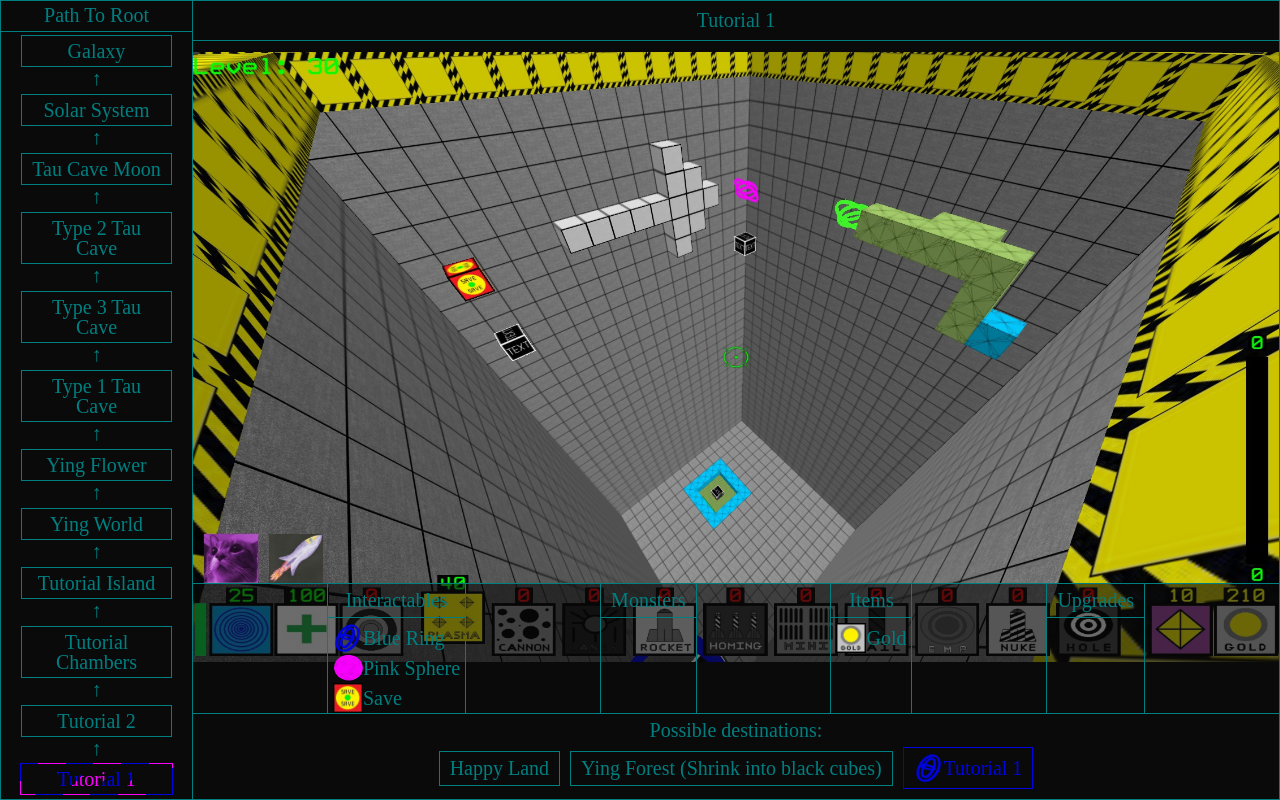
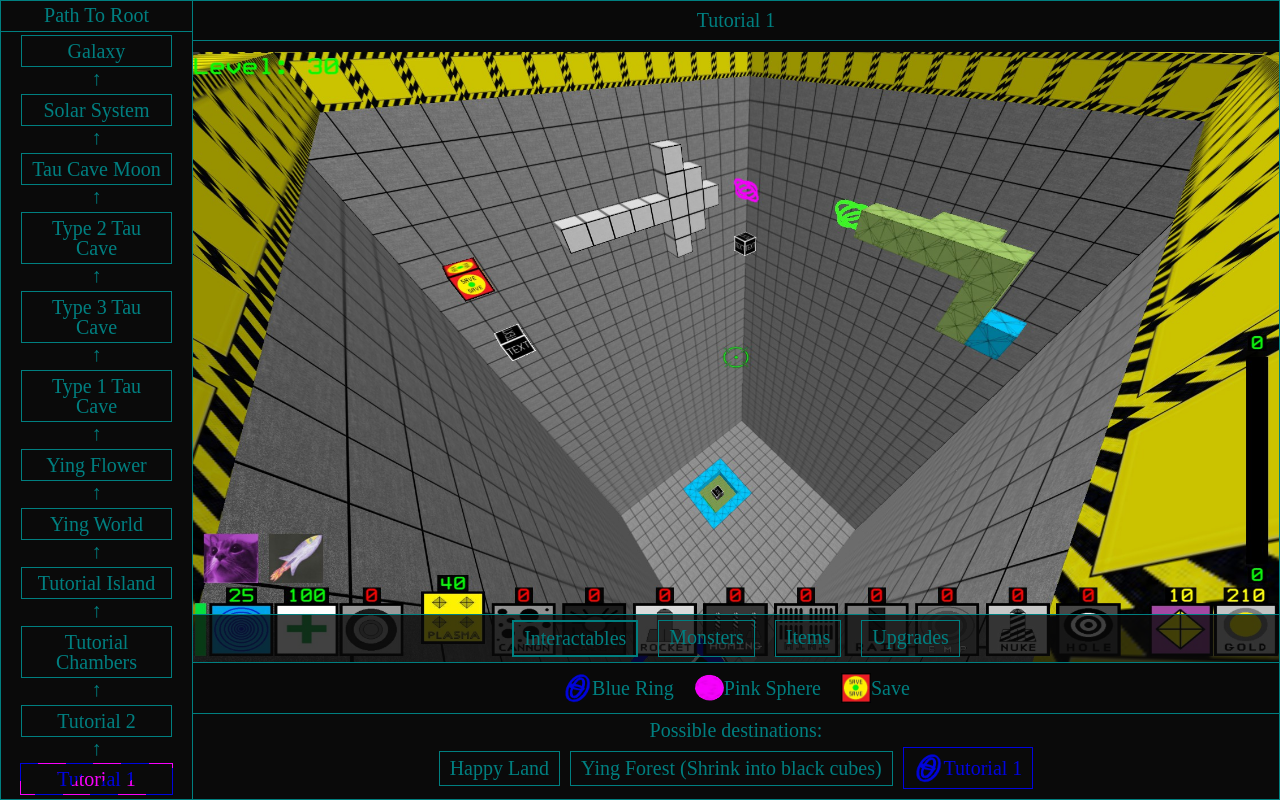
Before and after one commit to Tntmister/FractalBlockWorldMap, a Next.js app: page / in a window 1280 px wide. Built offline with nearby package versions, Linux system fonts and the light colour scheme; a web font is replaced by a local one.

Commit message:
only show 1 node info category at a time

```diff
--- a/src/app/components/nodeInfo.tsx
+++ b/src/app/components/nodeInfo.tsx
@@ -1,7 +1,7 @@
 import { Node, Edge, weaponUpgrades, defenceItems, weaponTypes, defenceUpgrades } from "../types";
 import Image from "./Image";
 import "../css/nodeInfo.css";
-import { Fragment, useEffect } from "react";
+import { Fragment, useEffect, useState } from "react";
 import { labels } from "../input/labelMap";
 
 interface NodeInfoProps {
@@ -10,11 +10,7 @@ interface NodeInfoProps {
 
 export default function NodeInfo({ node }: NodeInfoProps) {
 	useEffect(() => {
-		for (const tooltip of document.getElementsByClassName(
-			"edgeTooltip",
-		) as HTMLCollectionOf<HTMLImageElement>) {
-			tooltip.style.visibility = "hidden";
-		}
+		// make image tooltips hover top left of cursor
 		const tooltipListener = (e: MouseEvent) => {
 			const tooltip = document.querySelector<HTMLElement>(".edge:hover");
 			if (tooltip) {
@@ -25,6 +21,13 @@ export default function NodeInfo({ node }: NodeInfoProps) {
 				}
 			}
 		};
+
+		// add "debouce" period to tooltip images, hiding them for 250ms after clicking a new node
+		for (const tooltip of document.getElementsByClassName(
+			"edgeTooltip",
+		) as HTMLCollectionOf<HTMLImageElement>) {
+			tooltip.style.visibility = "hidden";
+		}
 		const tooltipTimeout = setTimeout(() => {
 			for (const tooltip of document.getElementsByClassName(
 				"edgeTooltip",
@@ -43,6 +46,22 @@ export default function NodeInfo({ node }: NodeInfoProps) {
 			window.removeEventListener("mousemove", tooltipListener);
 		};
 	}, [node]);
+
+	const [currentInfoWindow, setCurrentInfoWindow] = useState<
+		"Interactables" | "Items" | "Upgrades" | "Monsters"
+	>("Interactables");
+
+	function changeInfoWindow(e: React.MouseEvent<HTMLElement>) {
+		const infoType = (e.target as HTMLElement).dataset.infotype! as typeof currentInfoWindow;
+		setCurrentInfoWindow(infoType);
+		for (const el of document.querySelectorAll<HTMLElement>("#nodeInfoHeader > span")) {
+			console.log(el);
+			el.classList.remove("active");
+			if (el.dataset.infotype == infoType) {
+				el.classList.add("active");
+			}
+		}
+	}
 
 	return (
 		<div id='nodeInfoContainer'>
@@ -77,10 +96,28 @@ export default function NodeInfo({ node }: NodeInfoProps) {
 			</div>
 			<Image id='nodeImage' src={`./images/nodes/${node.name}.jpg`} alt='' />
 			<div id='nodeInfo'>
-				<div className='nodeInfo'>
-					<div>Interactables</div>
-					{node.interactables.length > 0 &&
-						node.interactables.map((interactable) => (
+				<div id='nodeInfoHeader'>
+					<span
+						className='active'
+						data-infotype={"Interactables"}
+						onClick={changeInfoWindow}
+					>
+						Interactables
+					</span>
+					<span data-infotype={"Monsters"} onClick={changeInfoWindow}>
+						Monsters
+					</span>
+					<span data-infotype={"Items"} onClick={changeInfoWindow}>
+						Items
+					</span>
+					<span data-infotype={"Upgrades"} onClick={changeInfoWindow}>
+						Upgrades
+					</span>
+				</div>
+				<div id='nodeInfoContent'>
+					{currentInfoWindow == "Interactables" &&
+						(node.interactables.length > 0
+							? node.interactables.map((interactable) => (
 									<div key={interactable}>
 										<Image
 											className='icon-small'
@@ -88,12 +125,11 @@ export default function NodeInfo({ node }: NodeInfoProps) {
 										/>
 										{interactable}
 									</div>
-						))}
-				</div>
-				<div className='nodeInfo'>
-					<div>Monsters</div>
-					{node.monsters.length > 0 &&
-						node.monsters.map((monster) => (
+								))
+							: "N/A")}
+					{currentInfoWindow == "Monsters" &&
+						(node.monsters.length > 0
+							? node.monsters.map((monster) => (
 									<div key={monster.name}>
 										{monster.name}
 										{monster.drop && (
@@ -104,18 +140,18 @@ export default function NodeInfo({ node }: NodeInfoProps) {
 													src={`./images/icons/${labels.get(monster.drop)?.imageName ?? monster.drop}.webp`}
 												/>
 												<div>
-											{labels.get(monster.drop)?.imageName ?? monster.drop}
+													{labels.get(monster.drop)?.imageName ??
+														monster.drop}
 												</div>
 												)
 											</>
 										)}
 									</div>
-						))}
-				</div>
-				<div className='nodeInfo'>
-					<div>Items</div>
-					{node.items.length > 0 &&
-						node.items.map((item) => (
+								))
+							: "N/A")}
+					{currentInfoWindow == "Items" &&
+						(node.items.length > 0
+							? node.items.map((item) => (
 									<div key={item}>
 										<Image
 											className='icon-small'
@@ -123,32 +159,35 @@ export default function NodeInfo({ node }: NodeInfoProps) {
 										/>
 										{item.includes("Ammo") ? "Ammo" : item}
 									</div>
-						))}
-				</div>
-				<div className='nodeInfo'>
-					<div>Upgrades</div>
-					{node.upgrades.length > 0 &&
-						node.upgrades.map((upgrade) => {
+								))
+							: "N/A")}
+					{currentInfoWindow == "Upgrades" &&
+						(node.upgrades.length > 0
+							? node.upgrades.map((upgrade) => {
 									const upgradeAux = Array.isArray(upgrade) ? upgrade : [upgrade];
 									return (
 										<div key={upgradeAux.join("")}>
+											{upgradeAux.length > 1 && "("}
 											{upgradeAux.map((upgrade, index) => (
 												<Fragment key={`${upgradeAux.join("")}|${upgrade}`}>
-											{!!index && "/"}
+													{!!index && " or "}
 													{!upgrade.includes("Non-") && (
 														<Image
 															className='icon-small'
 															src={`./images/icons/${
-														labels.get(upgrade)?.imageName ?? upgrade
+																labels.get(upgrade)?.imageName ??
+																upgrade
 															}.webp`}
 														/>
 													)}
 													{labels.get(upgrade)?.label ?? upgrade}
 												</Fragment>
 											))}
+											{upgradeAux.length > 1 && ")"}
 										</div>
 									);
-						})}
+								})
+							: "N/A")}
 				</div>
 			</div>
 		</div>
--- a/src/app/css/globals.css
+++ b/src/app/css/globals.css
@@ -1,6 +1,6 @@
 :root {
 	--background: #0a0a0a;
-	--backgroundTransparent: #0a0a0a99;
+	--backgroundTransparent: #0a0a0ac5;
 	--foreground: #007f80;
 	--blue: #0004de;
 	--pink: #f901fd;
--- a/src/app/css/nodeInfo.css
+++ b/src/app/css/nodeInfo.css
@@ -49,30 +49,38 @@
 	background-color: var(--backgroundTransparent);
 	width: 100%;
 	display: flex;
-	flex-direction: row;
+	flex-direction: column;
 	border-top: var(--foreground) 1px solid;
-	justify-content: space-evenly;
-	min-height: 5rem;
 }
 
-.nodeInfo > * {
-	padding: 0 0.25rem;
-}
-.nodeInfo > *:first-child {
-	padding: 0.25rem 0.5rem;
-	margin-bottom: 0.25rem;
+#nodeInfoHeader {
+	display: flex;
+	gap: 1rem;
+	justify-content: center;
+	border-bottom: var(--foreground) 1px solid;
+	padding: 0.25rem 0;
 }
 
-.nodeInfo {
-	border-right: var(--foreground) 1px solid;
-	border-left: var(--foreground) 1px solid;
+#nodeInfoHeader > * {
+	padding: 0.25rem 0.5rem;
+	border: var(--foreground) 1px solid;
+	cursor: pointer;
 }
 
-.nodeInfo > *:first-child {
-	border-bottom: var(--foreground) 1px solid;
+#nodeInfoHeader > .active {
+	border-width: 2px;
 }
-.nodeInfo > *:not(:first-child) {
-	text-align: left;
+
+#nodeInfoContent {
+	display: flex;
+	justify-content: center;
+	gap: 1rem;
+	margin: 0.5rem;
+	flex-wrap: wrap;
+	white-space: pre;
+}
+
+#nodeInfoContent > * {
 	display: flex;
 	align-items: center;
 }
```
Lines whose indentation alone changed are shown as unchanged.
